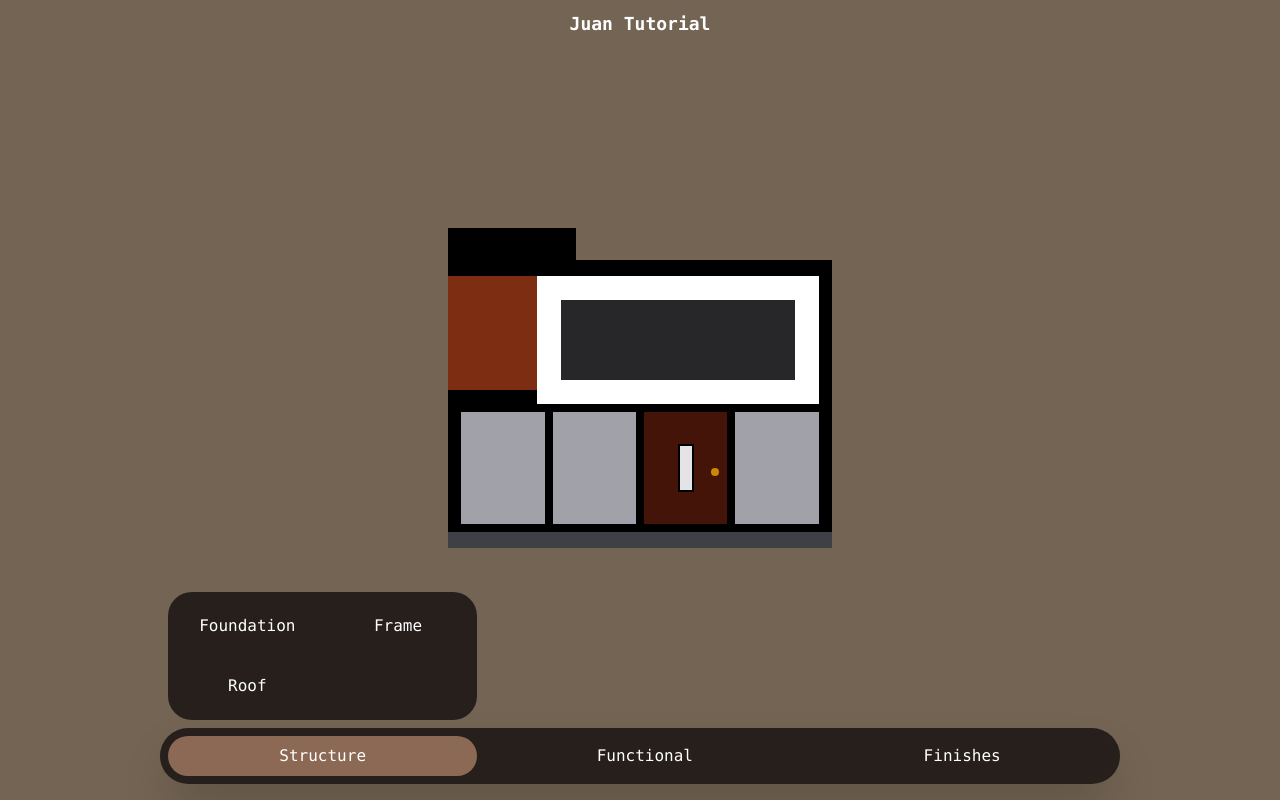
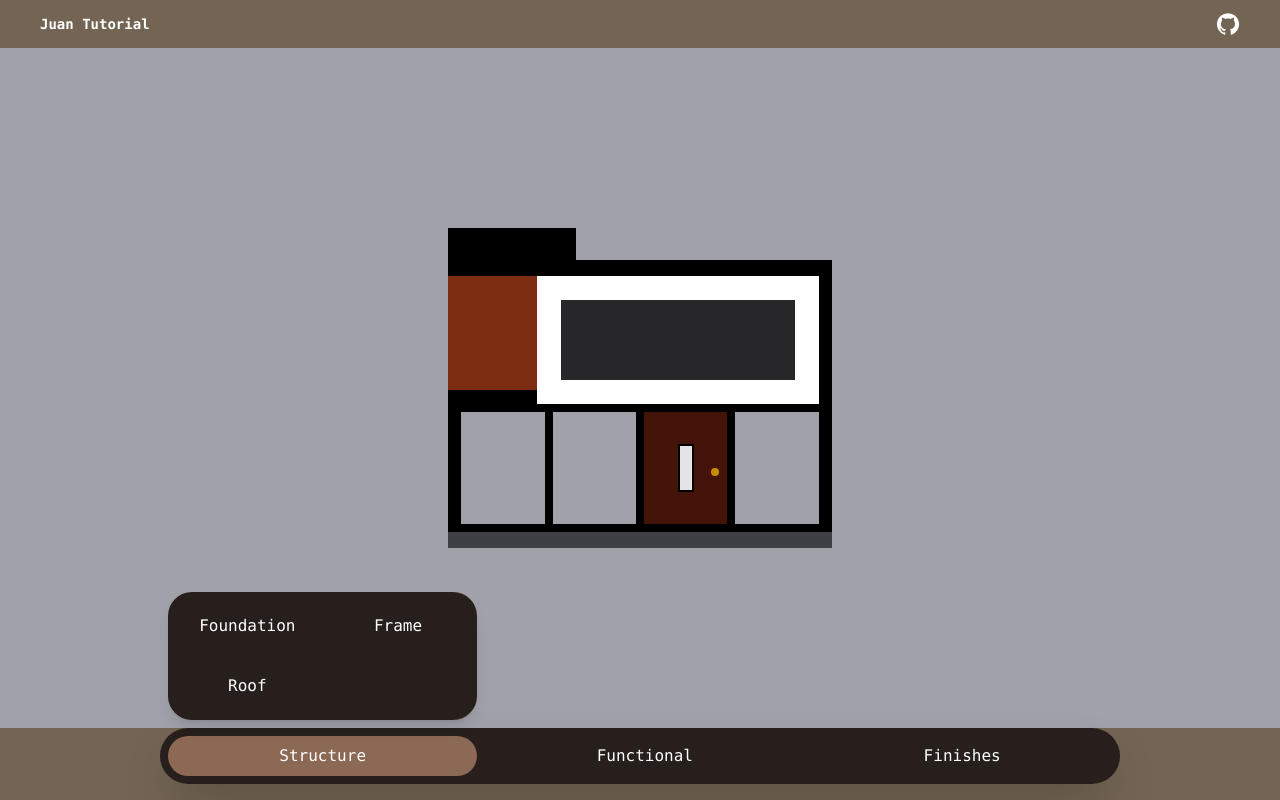
Before and after one commit to juan-lagunas/juans-tutorials, a Next.js app: page / in a window 1280 px wide. Both pictures are taken after a click on the element "Structure". Built offline with nearby package versions, Linux system fonts and the light colour scheme.

Commit message:
Change layout

```diff
--- a/package.json
+++ b/package.json
@@ -9,6 +9,10 @@
     "lint": "next lint"
   },
   "dependencies": {
+    "@emotion/react": "^11.11.1",
+    "@emotion/styled": "^11.11.0",
+    "@mui/icons-material": "^5.11.16",
+    "@mui/material": "^5.13.6",
     "@types/node": "20.3.3",
     "@types/react": "18.2.14",
     "@types/react-dom": "18.2.6",
--- a/src/app/components/Footer.tsx
+++ b/src/app/components/Footer.tsx
@@ -27,7 +27,7 @@ const Footer = () => {
 	]
 
 	return (
-		<div className="relative w-11/12 sm:w-3/4 h-14 mb-4 rounded-full bg-[#261F1B] grid grid-flow-col gap-2 items-center text-center p-2 transition shadow-2xl">
+		<div className="relative z-10 w-11/12 sm:w-3/4 h-14 mb-4 rounded-full bg-[#261F1B] grid grid-flow-col gap-2 items-center text-center p-2 transition shadow-2xl mx-auto">
 			{nav.map((item) => (
 				<>
 					<div
@@ -42,26 +42,16 @@ const Footer = () => {
 						}}
 						className={`${
 							active && navActive == item.name ? 'bg-[#8C6954]' : ''
-						} relative group hover:bg-[#8C6954] px-2 py-2 rounded-full cursor-pointer`}
+						} relative group hover:bg-[#8C6954] px-2 py-2 rounded-full cursor-pointer
+              `}
 					>
 						{item.name}
+						{/* Large screen nav */}
 						<div
-							className={`
-              ${active && navActive == item.name ? '' : 'hidden'}
-              max-lg:hidden
-              group-hover:visible
-              absolute
-              h-32
-              w-full
-              bg-[#261F1B]
-              left-0
-              -top-36
-              rounded-3xl
-              grid
-              grid-cols-2
-              gap-2
-              p-2
-            `}
+							className={`${
+								active && navActive == item.name ? '' : 'hidden'
+							} max-lg:hidden group-hover:visible absolute h-32 w-full bg-[#261F1B] left-0 -top-36 rounded-3xl grid grid-cols-2 gap-2 p-2 shadow-lg
+                `}
 						>
 							{item.subNav.map((item) => (
 								<Link
@@ -74,23 +64,12 @@ const Footer = () => {
 							))}
 						</div>
 					</div>
-
+					{/* Small screen nav */}
 					<div
-						className={`
-              ${active && navActive == item.name ? '' : 'hidden'}
-              lg:hidden
-              group-hover:visible
-              absolute
-              h-32
-              w-full
-              bg-[#261F1B]
-              -top-36
-              rounded-3xl
-              grid
-              grid-cols-2
-              gap-2
-              p-2
-            `}
+						className={`${
+							active && navActive == item.name ? '' : 'hidden'
+						} lg:hidden group-hover:visible absolute h-32 w-full bg-[#261F1B] -top-36 rounded-3xl grid grid-cols-2 gap-2 p-2
+              `}
 					>
 						{item.subNav.map((item) => (
 							<Link
--- /dev/null
+++ b/src/app/components/Header.tsx
@@ -0,0 +1,19 @@
+'use client'
+
+import Link from 'next/link'
+import GitHubIcon from '@mui/icons-material/GitHub'
+
+const Header = () => {
+	return (
+		<div className="h-14 w-full flex items-center justify-between px-4 sm:px-10 text-center">
+			<Link href="" className="text-sm font-semibold shrink">
+				Juan Tutorial
+			</Link>
+			<Link href="https://github.com/juan-lagunas/juans-tutorials">
+				<GitHubIcon />
+			</Link>
+		</div>
+	)
+}
+
+export default Header
--- /dev/null
+++ b/src/app/components/modern/Functional.tsx
@@ -0,0 +1,43 @@
+const ModernHouse = () => {
+	return (
+		<div className="h-full w-full flex items-center justify-center bg-zinc-200">
+			<div className="flex flex-col w-80 sm:w-96">
+				{/* Roof */}
+				<div className="cursor-pointer hover:-translate-y-2 transition duration-200">
+					<div className="w-1/3 h-8 bg-black"></div>
+					<div className="w-full h-4 bg-black"></div>
+				</div>
+				{/* Home */}
+				<div className="cursor-pointer hover:my-2 w-full bg-black">
+					{/* Second level */}
+					<div className="h-32 flex w-full">
+						<div className="flex flex-col w-32">
+							<div className="h-full bg-orange-900"></div>
+							<div className="h-4 bg-black"></div>
+						</div>
+						<div className="h-full w-full bg-white p-6">
+							<div className="h-full w-full bg-zinc-800 m-auto"></div>
+						</div>
+						<div className="w-[5%] h-32 bg-black"></div>
+					</div>
+					{/* First level */}
+					<div className="h-32 w-[93%] mx-auto grid grid-cols-4 gap-2 py-2">
+						<div className="cursor-pointer hover:border-2 border-white  bg-zinc-400"></div>
+						<div className="cursor-pointer hover:border-2 border-white  bg-zinc-400"></div>
+						<div className="cursor-pointer hover:border-2 border-white relative bg-orange-950 flex items-center justify-center">
+							<div className="h-12 w-4 bg-zinc-200 border-2 border-black"></div>
+							<div className="absolute top-1/2 right-2 bg-yellow-600 h-2 aspect-square rounded-full"></div>
+						</div>
+						<div className="cursor-pointer hover:border-2 border-white bg-zinc-400"></div>
+					</div>
+				</div>
+				{/* Foundation */}
+				<div className="cursor-pointer hover:translate-y-2 transition duration-200">
+					<div className="h-4 w-full bg-zinc-700"></div>
+				</div>
+			</div>
+		</div>
+	)
+}
+
+export default ModernHouse
--- a/src/app/components/modern/ModernHouse.tsx
+++ b/src/app/components/modern/ModernHouse.tsx
@@ -1,33 +1,12 @@
+import Structure from './Structure'
+import Functional from './Functional'
+
 const ModernHouse = () => {
 	return (
-		<>
-			<div className="flex flex-col w-80 sm:w-96">
-				<div className="w-1/3 h-8 bg-black"></div>
-				<div className="w-full h-4 bg-black"></div>
-				<div className="w-full bg-black">
-					<div className="h-32 flex w-full">
-						<div className="flex flex-col w-32">
-							<div className="h-full bg-orange-900"></div>
-							<div className="h-4 bg-black"></div>
-						</div>
-						<div className="h-full w-full bg-white p-6">
-							<div className="h-full w-full bg-zinc-800 m-auto"></div>
-						</div>
-						<div className="w-[5%] h-32 bg-black"></div>
-					</div>
-					<div className="h-32 w-[93%] mx-auto grid grid-cols-4 gap-2 py-2">
-						<div className="bg-zinc-400"></div>
-						<div className="bg-zinc-400"></div>
-						<div className="relative bg-orange-950 flex items-center justify-center">
-							<div className="h-12 w-4 bg-zinc-200 border-2 border-black"></div>
-							<div className="absolute top-1/2 right-2 bg-yellow-600 h-2 aspect-square rounded-full"></div>
-						</div>
-						<div className="bg-zinc-400"></div>
-					</div>
-				</div>
-				<div className="h-4 w-full bg-zinc-700"></div>
-			</div>
-		</>
+		<main className="h-full w-full overflow-hidden overflow-y-auto">
+			<Structure />
+			<Functional />
+		</main>
 	)
 }
 
--- /dev/null
+++ b/src/app/components/modern/Structure.tsx
@@ -0,0 +1,43 @@
+const Structure = () => {
+	return (
+		<div className="h-full w-full flex items-center justify-center bg-zinc-400">
+			<div className="flex flex-col w-80 sm:w-96">
+				{/* Roof */}
+				<div className="cursor-pointer hover:-translate-y-2 transition duration-200">
+					<div className="w-1/3 h-8 bg-black"></div>
+					<div className="w-full h-4 bg-black"></div>
+				</div>
+				{/* Home */}
+				<div className="cursor-pointer hover:my-2 w-full bg-black">
+					{/* Second level */}
+					<div className="h-32 flex w-full">
+						<div className="flex flex-col w-32">
+							<div className="h-full bg-orange-900"></div>
+							<div className="h-4 bg-black"></div>
+						</div>
+						<div className="h-full w-full bg-white p-6">
+							<div className="h-full w-full bg-zinc-800 m-auto"></div>
+						</div>
+						<div className="w-[5%] h-32 bg-black"></div>
+					</div>
+					{/* First level */}
+					<div className="h-32 w-[93%] mx-auto grid grid-cols-4 gap-2 py-2">
+						<div className="cursor-pointer hover:border-2 border-white  bg-zinc-400"></div>
+						<div className="cursor-pointer hover:border-2 border-white  bg-zinc-400"></div>
+						<div className="cursor-pointer hover:border-2 border-white relative bg-orange-950 flex items-center justify-center">
+							<div className="h-12 w-4 bg-zinc-200 border-2 border-black"></div>
+							<div className="absolute top-1/2 right-2 bg-yellow-600 h-2 aspect-square rounded-full"></div>
+						</div>
+						<div className="cursor-pointer hover:border-2 border-white bg-zinc-400"></div>
+					</div>
+				</div>
+				{/* Foundation */}
+				<div className="cursor-pointer hover:translate-y-2 transition duration-200">
+					<div className="h-4 w-full bg-zinc-700"></div>
+				</div>
+			</div>
+		</div>
+	)
+}
+
+export default Structure
--- a/src/app/page.tsx
+++ b/src/app/page.tsx
@@ -1,16 +1,11 @@
-import Link from 'next/link'
-
+import Header from './components/Header'
+import ModernHouse from './components/modern/ModernHouse'
 import Footer from './components/Footer'
-import ModernHouse from './components/modern/ModernHouse'
 
 export default function Home() {
 	return (
-		<div className="h-full w-full flex flex-col items-center justify-between overflow-hidden">
-			<div className="flex items-center h-12">
-				<Link href="" className="text-lg font-semibold">
-					Juan Tutorial
-				</Link>
-			</div>
+		<div className="h-full w-full flex flex-col overflow-hidden">
+			<Header />
 			<ModernHouse />
 			<Footer />
 		</div>
```
Also changed, not shown: 1 other file (tests, documents, lock files or other folders).
